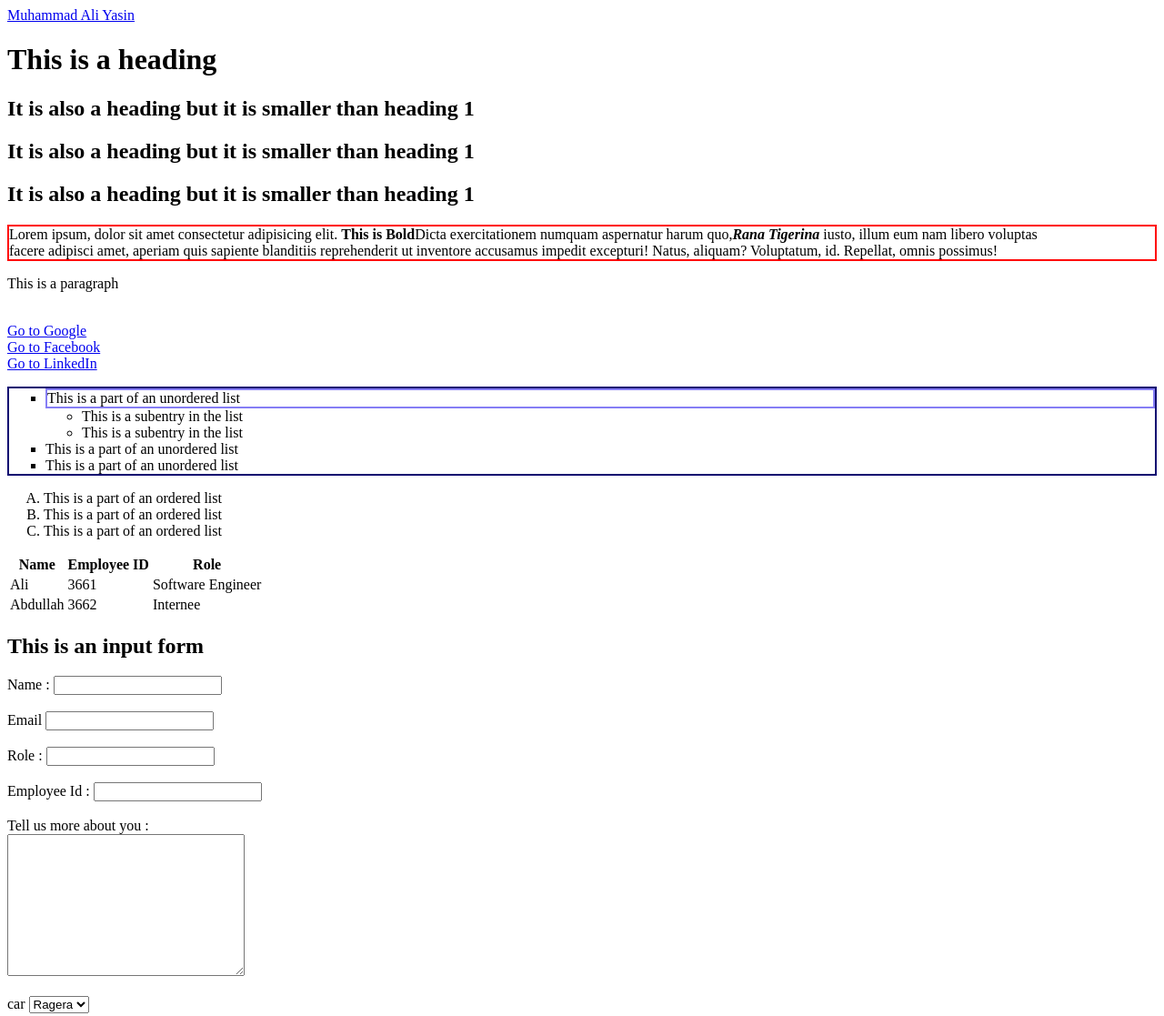
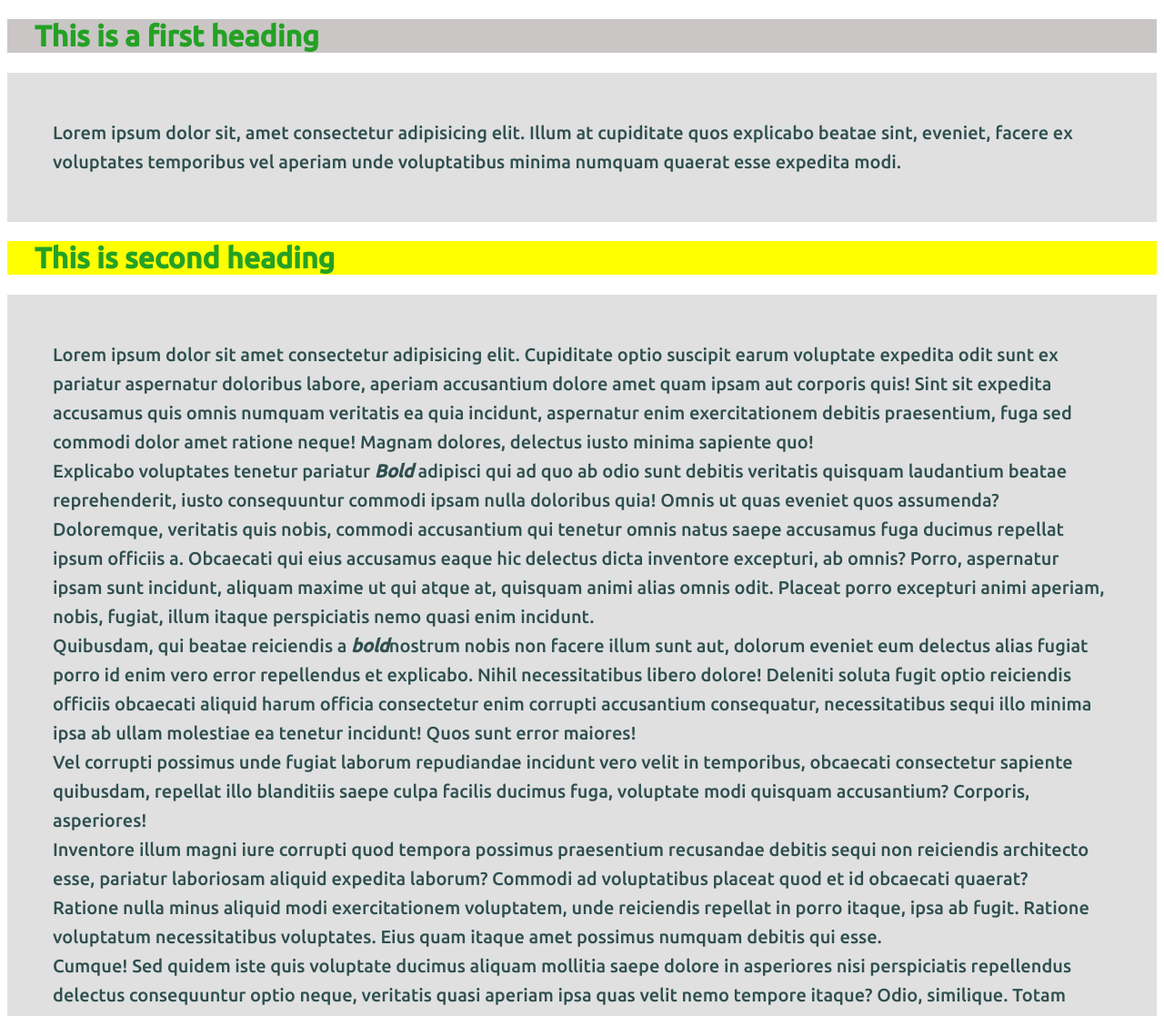
Before and after one commit to MuhammadAlix/web-dev, a plain HTML site: page index.html in a window 1280 px wide. Shown: the top 1117 px of the page at 91% size. Drawn offline with Linux system fonts and the light colour scheme.

Commit message:
Introduction to css

```diff
--- a/index.html
+++ b/index.html
@@ -1,132 +1,43 @@
 <!DOCTYPE html>
 <html lang="en">
-
 <head>
     <meta charset="UTF-8">
     <meta name="viewport" content="width=device-width, initial-scale=1.0">
-    <title>Ali_Xd</title>
+    <title>Learning CSS</title>
+    <link rel="preconnect" href="https://fonts.googleapis.com">
+    <link rel="preconnect" href="https://fonts.gstatic.com" crossorigin>
+    <link href="https://fonts.googleapis.com/css2?family=Ubuntu:wght@300;500&display=swap" rel="stylesheet">
     <link rel="stylesheet" href="style.css">
-    <script src="script.js"></script>
-    <script src="https://platform.linkedin.com/badges/js/profile.js" async defer type="text/javascript"></script>
+    <style>
+
+
+    </style>
 </head>
-
 <body>
-    <div class="badge-base LI-profile-badge" data-locale="en_US" data-size="medium" data-theme="dark"
-        data-type="VERTICAL" data-vanity="muhammadaliyasin" data-version="v1">
-        <a class="badge-base__link LI-simple-link"
-            href="https://pk.linkedin.com/in/muhammadaliyasin?trk=profile-badge">Muhammad Ali Yasin</a>
-
-    </div>
-
-    <h1>This is a heading</h1>
-    <h2>It is also a heading but it is smaller than heading 1</h2>
-    <h2>It is also a heading but it is smaller than heading 1</h2>
-    <h2>It is also a heading but it is smaller than heading 1</h2>
-    <p style="border: 2px solid red;">Lorem ipsum, dolor sit amet consectetur adipisicing elit. <strong>This is
-            Bold</strong>Dicta exercitationem
-        numquam aspernatur harum quo,<b><em>Rana Tigerina</em></b> iusto, illum eum nam libero voluptas <br>facere
-        adipisci amet, aperiam quis sapiente blanditiis reprehenderit ut inventore accusamus impedit excepturi! Natus,
-        aliquam? Voluptatum, id. Repellat, omnis possimus!</p>
-    <p> This is a paragraph </p>
-</body><br>
-<!-- This is a comment-->
-<a href="https://google.com" target="_blank"> Go to Google </a><br>
-<a href="https://facebook.com" target="_blank"> Go to Facebook </a><br>
-<a href="https://linkedin.com" target="_blank"> Go to LinkedIn </a><br>
-
-<!-- <img src="Ali.jpg" alt="Random Img"> -->
-<ul type="square" style="border: 2px solid rgb(9, 2, 112);">
-    <li style="border: 2px solid rgb(133, 125, 245);">This is a part of an unordered list</li>
-    <ul>
-        <li>This is a subentry in the list</li>
-        <li>This is a subentry in the list</li>
-    </ul>
-    <li>This is a part of an unordered list</li>
-    <li>This is a part of an unordered list</li>
-</ul>
-<ol type="A">
-    <li>This is a part of an ordered list</li>
-    <li>This is a part of an ordered list</li>
-    <li>This is a part of an ordered list</li>
-</ol>
-<table>
-    <thead>
-        <tr>
-            <th>Name </th>
-            <th>Employee ID</th>
-            <th>Role</th>
-        </tr>
-    </thead>
-    <tbody>
-        <tr>
-            <td>Ali</td>
-            <td>3661</td>
-            <td>Software Engineer</td>
-        </tr>
-        <tr>
-            <td>Abdullah</td>
-            <td>3662</td>
-            <td>Internee</td>
-        </tr>
-    </tbody>
-</table>
-<h2>This is an input form</h2>
-<form action="backend.php">
-    <div>
-        Name : <input type="text">
-    </div>
+    <h1 id="firsthead" class="heading">This is a first heading</h1>
+    <p>Lorem ipsum dolor sit, amet consectetur adipisicing elit. Illum at cupiditate quos explicabo beatae sint, eveniet, facere ex voluptates temporibus vel aperiam unde voluptatibus minima numquam quaerat esse expedita modi.</p>
+    <h1 id="secondhead" class="heading">This is second heading</h1>
+    <p>Lorem ipsum dolor sit amet consectetur adipisicing elit. Cupiditate optio suscipit earum voluptate expedita odit sunt ex pariatur aspernatur doloribus labore, aperiam accusantium dolore amet quam ipsam aut corporis quis!
+    Sint sit expedita accusamus quis omnis numquam veritatis ea quia incidunt, aspernatur enim exercitationem debitis praesentium, fuga sed commodi dolor amet ratione neque! Magnam dolores, delectus iusto minima sapiente quo!
     <br>
-    <div>
-        Email <input type="email" name="MyEmail">
-    </div>
+    Explicabo voluptates tenetur pariatur <span>Bold</span> adipisci qui ad quo ab odio sunt debitis veritatis quisquam laudantium beatae reprehenderit, iusto consequuntur commodi ipsam nulla doloribus quia! Omnis ut quas eveniet quos assumenda?
+    Doloremque, veritatis quis nobis, commodi accusantium qui tenetur omnis natus saepe accusamus fuga ducimus repellat ipsum officiis a. Obcaecati qui eius accusamus eaque hic delectus dicta inventore excepturi, ab omnis?
+    Porro, aspernatur ipsam sunt incidunt, aliquam maxime ut qui atque at, quisquam animi alias omnis odit. Placeat porro excepturi animi aperiam, nobis, fugiat, illum itaque perspiciatis nemo quasi enim incidunt.
     <br>
-    <div>
-        Role : <input type="text">
-    </div>
+    Quibusdam, qui beatae reiciendis a <span>bold</span>nostrum nobis non facere illum sunt aut, dolorum eveniet eum delectus alias fugiat porro id enim vero error repellendus et explicabo. Nihil necessitatibus libero dolore!
+    Deleniti soluta fugit optio reiciendis officiis obcaecati aliquid harum officia consectetur enim corrupti accusantium consequatur, necessitatibus sequi illo minima ipsa ab ullam molestiae ea tenetur incidunt! Quos sunt error maiores!
     <br>
-    <div>
-        Employee Id : <input type="number">
-    </div>
+    Vel corrupti possimus unde fugiat laborum repudiandae incidunt vero velit in temporibus, obcaecati consectetur sapiente quibusdam, repellat illo blanditiis saepe culpa facilis ducimus fuga, voluptate modi quisquam accusantium? Corporis, asperiores!
     <br>
-    <div>
-        Tell us more about you : <br> <textarea name="MyText" cols="30" rows="10"></textarea>
-    </div>
+    Inventore illum magni iure corrupti quod tempora possimus praesentium recusandae debitis sequi non reiciendis architecto esse, pariatur laboriosam aliquid expedita laborum? Commodi ad voluptatibus placeat quod et id obcaecati quaerat?
     <br>
-    <div>
-        <label for="car">car</label>
-        <select name="MyCar" id="car">
-            <option value="KSG">Ragera</option>
-            <option value="BUG">Chiron</option>
-        </select>
-    </div>
+    Ratione nulla minus aliquid modi exercitationem voluptatem, unde reiciendis repellat in porro itaque, ipsa ab fugit. Ratione voluptatum necessitatibus voluptates. Eius quam itaque amet possimus numquam debitis qui esse.
     <br>
-    <div>
-        Date : <input type="date" name="MyDate">
-    </div>
+    Cumque! Sed quidem iste quis voluptate ducimus aliquam mollitia saepe dolore in asperiores nisi perspiciatis repellendus delectus consequuntur optio neque, veritatis quasi aperiam ipsa quas velit nemo tempore itaque? Odio, similique.
+    Totam rerum corporis veniam architecto nesciunt vitae corrupti eligendi, dolore minus ad quas commodi ipsum quisquam maiores quibusdam deleniti harum nisi possimus illum at ex dolor eaque ipsam. Quisquam, officiis.
     <br>
-    <div>
-        Eligibility : <input type="checkbox" name="MyEligibility">
-    </div>
-    <br>
-    <div>
-        Gender : <br>Male<input type="radio" name="MyGender"> <br> Female <input type="radio" name="MyGender"> <br>
-        Others <input type="radio" name="MyGender">
-    </div>
-    <div>
-        <input type="submit" value="Submit Now">
-        <input type="reset" value="Reset now">
-    </div>
-</form>
-<p style="border: 5px solid red;">This is a paragraph</p>
-<div id="Header" class="Myclass">
-</div>
-<div id="Body" class="Myclass"></div>
-<span class="class1 class2 class3">First</span><span class="class1 class2 class3">Second</span><span class="class1 class2 class3">Third</span><span class="class1 class2 class3">Fourth</span>
-<details>
-    <summary>This is some secret, don't open it</summary>
-    I told you not to open it, now you are cursed for next 60 days
-</details>
-
+    Reiciendis, hic ad perferendis nisi similique <span>Bold</span> saepe maiores ipsum aut iure laborum praesentium odit itaque reprehenderit quae recusandae adipisci beatae quos optio fugit veritatis! Vero eos libero labore dolores nisi.
+    Asperiores magni consectetur fugit maxime sint assumenda consequuntur autem blanditiis, deserunt aperiam, sapiente nesciunt! Blanditiis unde quam magni repellendus non facere deserunt adipisci aliquid, quas voluptatum ab soluta quaerat iusto.
+    Minima natus ex reprehenderit reiciendis, nobis esse distinctio modi animi sequi illo maiores, labore facere cupiditate quis inventore tempora praesentium quod aliquid quisquam? Error aliquid, magnam iste aliquam est quasi.</p>
 </body>
-
 </html>
--- a/style.css
+++ b/style.css
@@ -0,0 +1,23 @@
+.heading{
+    font-family: 'Ubuntu', sans-serif;
+    padding-left: 30px;
+    color:rgb(36, 161, 36)
+}
+#firsthead{
+    background-color: #cac6c6;
+}
+#secondhead{
+    background-color: rgb(255, 255, 0);
+}
+p{
+    font-family: 'Ubuntu', sans-serif;
+    font-size: 20px;
+    line-height: 1.6em;
+    color: darkslategrey;
+    background-color: rgb(224, 224, 224);
+    padding: 50px;
+}
+span{
+    font-style: italic;
+    font-weight: bold;
+}
```
Also changed, not shown: html intro.html (added, +132 -0 lines).
